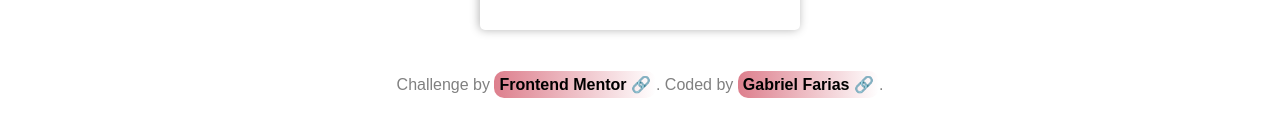
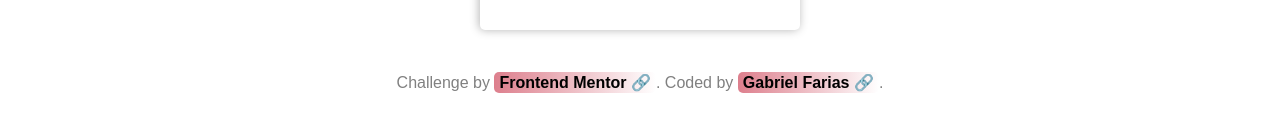
Before and after one commit to Gafariias/secao-com-quatro-cards, a plain HTML site: page index.html in a window 1280 px wide. Shown: the part 676-812 px from the top of the page. Drawn offline with Linux system fonts and the light colour scheme.

Commit message:
Pequena mudança no rodapé

```diff
--- a/style.css
+++ b/style.css
@@ -86,11 +86,12 @@ main {
     max-width: 1200px;
 }
 
+/* Rodapé */
 footer a {
     text-decoration: none;
     color: black;
-    padding: 5px;
-    border-radius: 10px;
+    padding: 2px 5px;
+    border-radius: 5px;
     background-image: linear-gradient(to right, #dd7f8d, white );
     font-weight: bold;
     transition-duration: .5s;
@@ -136,7 +137,7 @@ footer {
 }
 
 .attribution {
-    line-height: 30px;
+    line-height: 25px;
 }
 
 /* Ids */
```
